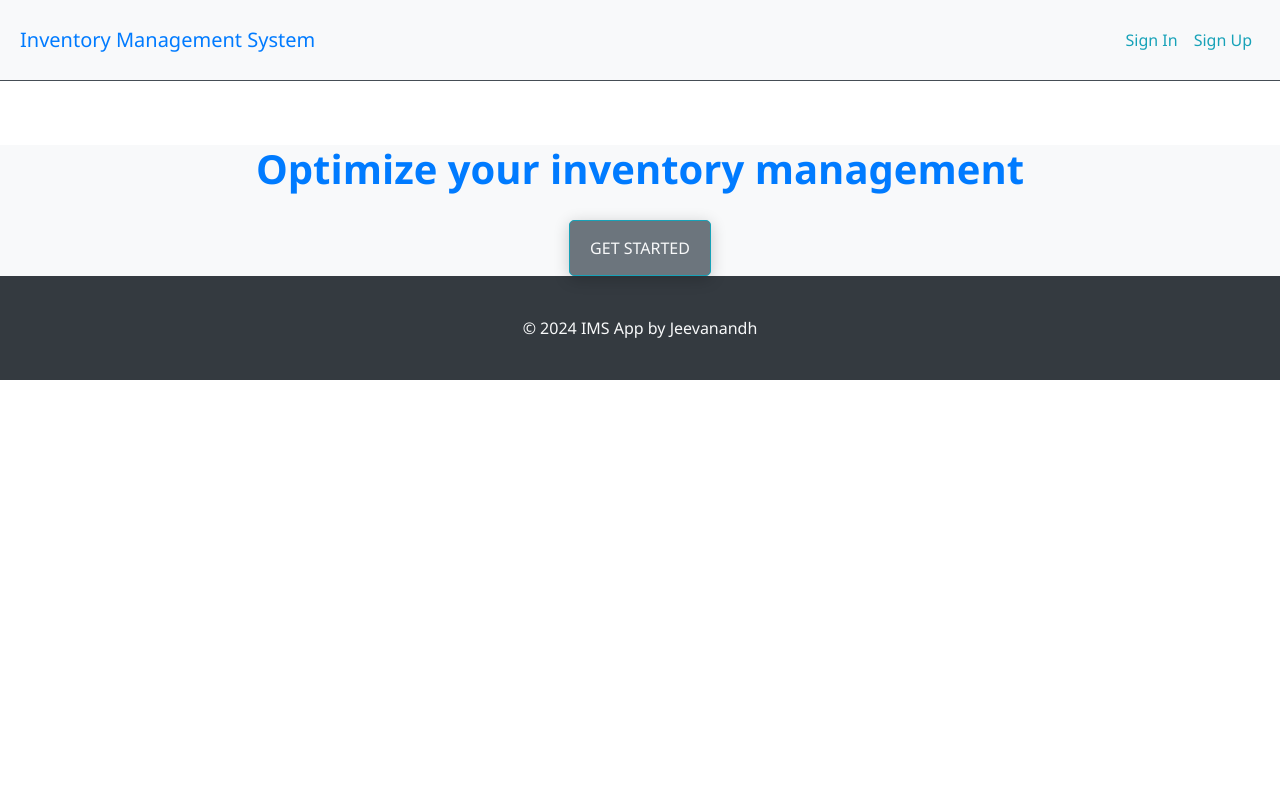
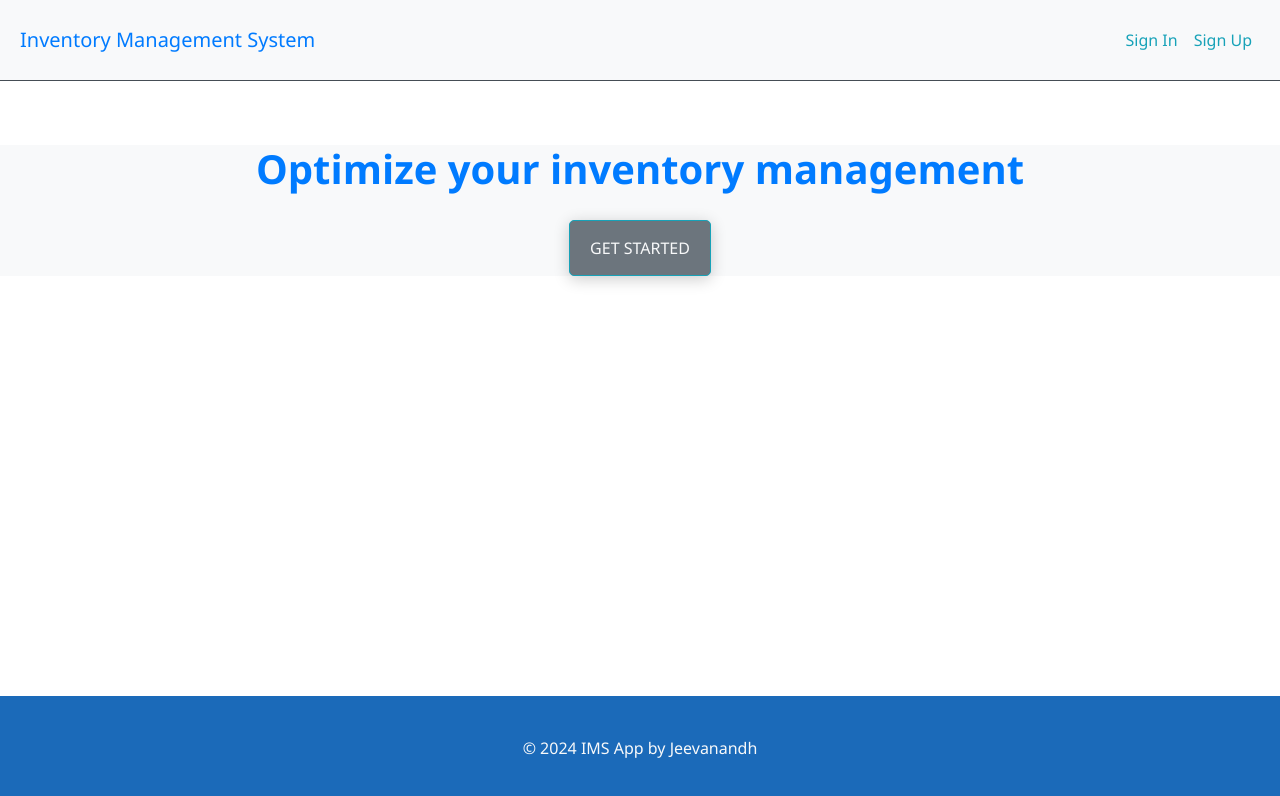
Before and after one commit to Jeevanandh007/IMS, a React (Create React App) app in the folder client/: page / in a window 1280 px wide. Shown: the top 796 px of the page. Built offline with nearby package versions, Linux system fonts and the light colour scheme.

Commit message:
footer styling

```diff
--- a/client/src/App.css
+++ b/client/src/App.css
@@ -6,6 +6,16 @@
 
 body {
   font-family: 'Segoe UI', Tahoma, Geneva, Verdana, sans-serif;
+}
+
+#root {
+  display: flex;
+  flex-direction: column;
+  min-height: 100vh;
+}
+
+.main-content {
+  flex: 1 0 auto;
 }
 
 .navbar {
@@ -90,13 +100,14 @@ body {
   }
 
 .footer {
-  height: 100%;
+  flex-shrink: 0;
   width: 100%;
-  background-color: #343a40;
+  background-color: #1b6ab9;
   color: #f8f9fa;
   padding: 2.5rem 0;
   display: flex;
   justify-content: center;
+  margin-top: auto;
 }
   .footer__copy-text {
     width: 15rem;
```
